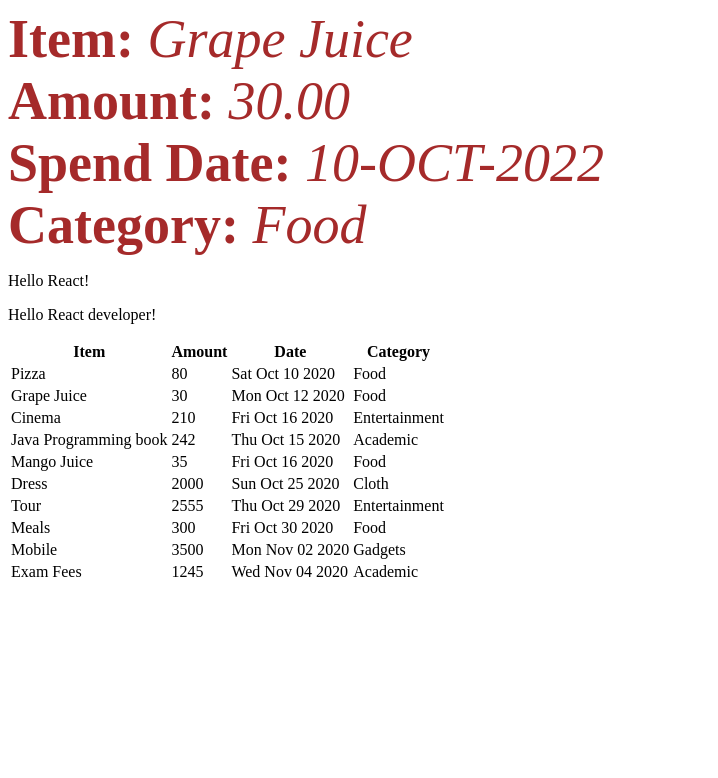
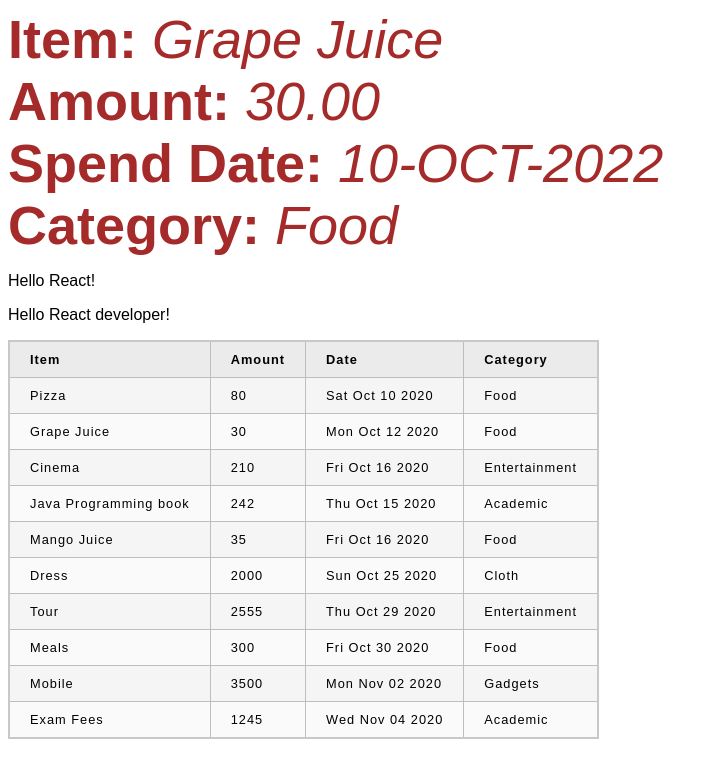
Before and after one commit to jasonwee/MyReactJS, a React (Create React App) app in the folder tutorialpoint/expense-manager-reactjs/: page / in a window 1280 px wide. Shown: the top 778 px of the page, without its empty margins (0-718 px from the left). Built offline with nearby package versions, Linux system fonts and the light colour scheme.

Commit message:
table formatting

```diff
--- a/tutorialpoint/expense-manager-reactjs/src/components/ExpenseEntryItemList.css
+++ b/tutorialpoint/expense-manager-reactjs/src/components/ExpenseEntryItemList.css
@@ -1,3 +1,32 @@
+
+html {
+  font-family: sans-serif;
+}
+table {
+   border-collapse: collapse;
+   border: 2px solid rgb(200,200,200);
+   letter-spacing: 1px;
+   font-size: 0.8rem;
+}
+td, th {
+   border: 1px solid rgb(190,190,190);
+   padding: 10px 20px;
+}
+th {
+   background-color: rgb(235,235,235);
+}
+td, th {
+   text-align: left;
+}
+tr:nth-child(even) td {
+   background-color: rgb(250,250,250);
+}
+tr:nth-child(odd) td {
+   background-color: rgb(245,245,245);
+}
 tr.highlight td {
    background-color: #a6a8bd;
 }
+caption {
+   padding: 10px;
+}
```
